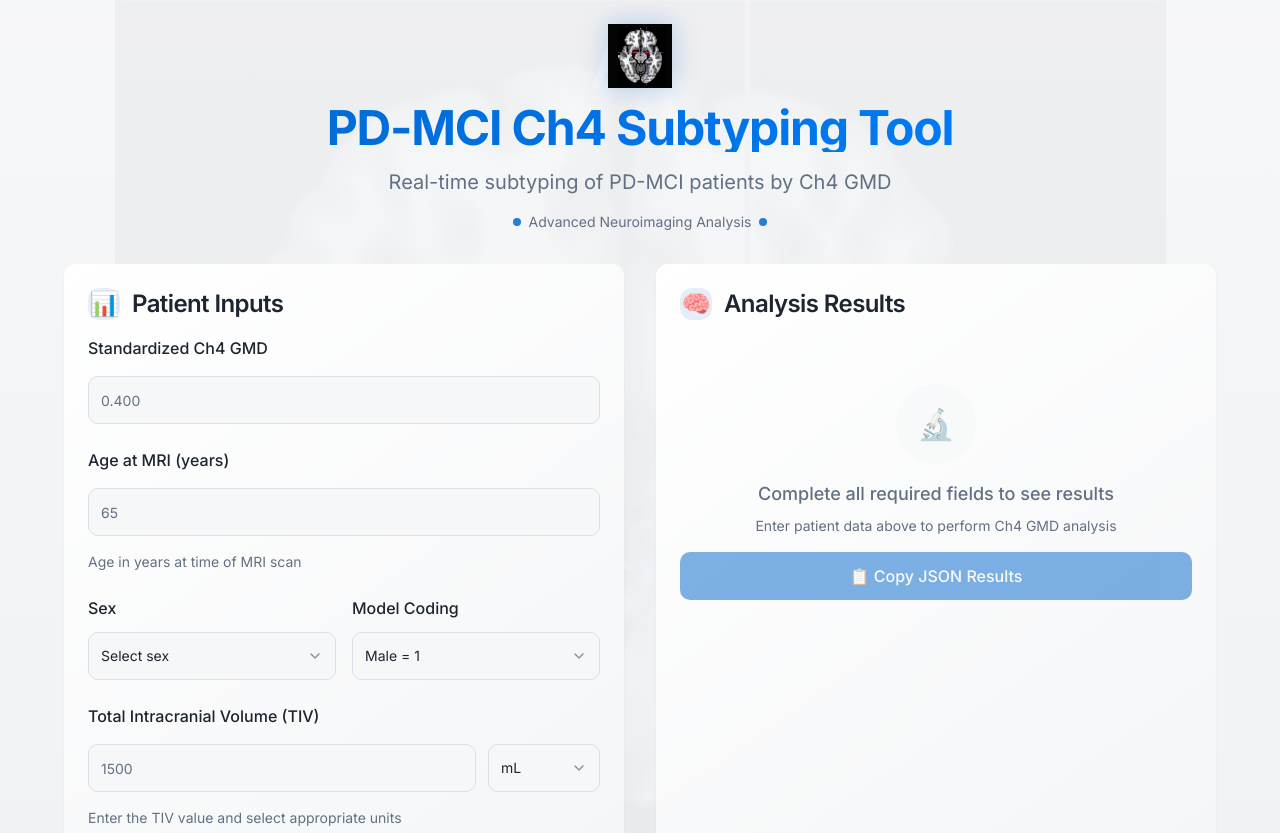
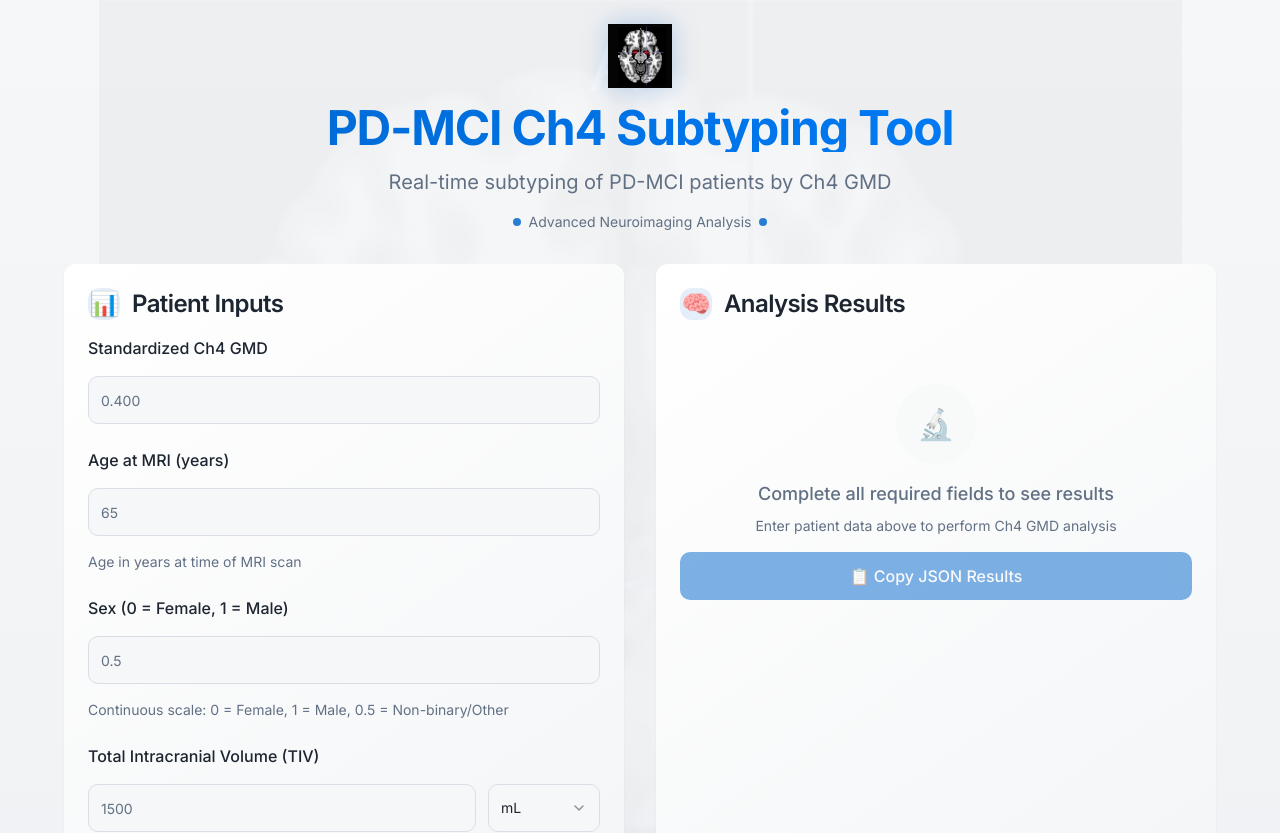
Before and after one commit to Negidamd/ch4-subtyper, a React (Vite) app: page / in a window 1280 px wide. Shown: the top 833 px of the page. Built offline with nearby package versions, Linux system fonts and the light colour scheme.

Commit message:
Refactor input controls
Remove the "Which sex = 1 in the model?" option and implement sliders for all continuous input variables.

```diff
--- a/src/pages/Index.tsx
+++ b/src/pages/Index.tsx
@@ -27,7 +27,6 @@ interface InputData {
   Ch4std: string;
   ageAtMRI: string;
   sex: string;
-  sexCodingInModel: string;
   TIV_entered: string;
   TIV_units: string;
   TIV_custom_multiplier: string;
@@ -37,7 +36,6 @@ interface ValidationErrors {
   Ch4std?: string;
   ageAtMRI?: string;
   sex?: string;
-  sexCodingInModel?: string;
   TIV_entered?: string;
   TIV_custom_multiplier?: string;
 }
@@ -50,7 +48,6 @@ const Index = () => {
     Ch4std: '',
     ageAtMRI: '',
     sex: '',
-    sexCodingInModel: 'male=1',
     TIV_entered: '',
     TIV_units: 'mL',
     TIV_custom_multiplier: '1'
@@ -60,7 +57,7 @@ const Index = () => {
   const [showDebug, setShowDebug] = useState(false);
 
   const validateField = useCallback((key: keyof InputData, value: string): string | undefined => {
-    if (key === 'sex' || key === 'sexCodingInModel' || key === 'TIV_units') {
+    if (key === 'TIV_units') {
       if (!value.trim()) {
         return 'This field is required';
       }
@@ -78,6 +75,10 @@ const Index = () => {
 
     if (key === 'ageAtMRI' && (numValue < 0 || numValue > 120)) {
       return 'Age must be between 0 and 120 years';
+    }
+
+    if (key === 'sex' && (numValue < 0 || numValue > 1)) {
+      return 'Sex must be between 0 (Female) and 1 (Male)';
     }
 
     if ((key === 'Ch4std' || key === 'TIV_entered') && numValue < 0) {
@@ -118,6 +119,8 @@ const Index = () => {
         return { min: 0, max: 1, step: 0.001 };
       case 'ageAtMRI':
         return { min: 0, max: 120, step: 1 };
+      case 'sex':
+        return { min: 0, max: 1, step: 0.01 };
       case 'TIV_entered':
         return inputs.TIV_units === 'mm³'
           ? { min: 0, max: 2000000, step: 1000 }
@@ -140,12 +143,11 @@ const Index = () => {
   }, [inputs.TIV_units, inputs.TIV_custom_multiplier]);
 
   const isValid = useMemo(() => {
-    const requiredFields = ['Ch4std', 'ageAtMRI', 'sex', 'sexCodingInModel', 'TIV_entered'];
+    const requiredFields = ['Ch4std', 'ageAtMRI', 'sex', 'TIV_entered'];
     const hasAllFields = requiredFields.every(field => inputs[field as keyof InputData].trim() !== '');
     const hasNoErrors = Object.keys(errors).length === 0;
     const noNaNValues = requiredFields.every(field => {
       const value = inputs[field as keyof InputData];
-      if (field === 'sex' || field === 'sexCodingInModel') return value !== '';
       return !isNaN(Number(value));
     });
 
@@ -170,10 +172,8 @@ const Index = () => {
     // Compute scaled participant Ch4 GMD
     const participantCh4GMD = (((Ch4std - COEF.ctrl_mean) / COEF.ctrl_sd) * COEF.scale_sd) + COEF.scale_mean;
 
-    // Map sex to 0/1 based on coding
-    const sex01 = inputs.sexCodingInModel === 'male=1'
-      ? (inputs.sex === 'Male' ? 1 : 0)
-      : (inputs.sex === 'Female' ? 1 : 0);
+    // Use sex value directly (0-1 scale)
+    const sex01 = Number(inputs.sex);
 
     // Compute predicted value using regression
     const intercept_term = COEF.intercept;
@@ -209,7 +209,6 @@ const Index = () => {
       Ch4std: '',
       ageAtMRI: '',
       sex: '',
-      sexCodingInModel: 'male=1',
       TIV_entered: '',
       TIV_units: 'mL',
       TIV_custom_multiplier: '1'
@@ -224,8 +223,7 @@ const Index = () => {
       input: {
         Ch4std: Number(inputs.Ch4std),
         ageAtMRI: Number(inputs.ageAtMRI),
-        sex: inputs.sex,
-        sexCodingInModel: inputs.sexCodingInModel,
+        sex: Number(inputs.sex),
         TIV_entered: Number(inputs.TIV_entered),
         TIV_units: inputs.TIV_units,
         TIV_scale_to_mL: computedResults.TIV_scale_to_mL,
@@ -374,42 +372,47 @@ const Index = () => {
                   )}
                 </div>
 
-                <div className="grid grid-cols-2 gap-4">
-                  <div className="space-y-3">
-                    <Label htmlFor="sex" className="text-base font-medium">Sex</Label>
-                    <Select value={inputs.sex} onValueChange={(value) => handleInputChange('sex', value)}>
-                      <SelectTrigger className={`h-12 ${errors.sex ? 'border-destructive' : ''}`} aria-describedby="sex-error">
-                        <SelectValue placeholder="Select sex" />
-                      </SelectTrigger>
-                      <SelectContent>
-                        <SelectItem value="Male">Male</SelectItem>
-                        <SelectItem value="Female">Female</SelectItem>
-                      </SelectContent>
-                    </Select>
-                    {errors.sex && (
-                      <p id="sex-error" className="text-sm text-destructive font-medium animate-fade-in" role="alert">
-                        {errors.sex}
-                      </p>
+                <div className="space-y-4">
+                  <Label htmlFor="sex" className="text-base font-medium">Sex (0 = Female, 1 = Male)</Label>
+                  <div className="space-y-4">
+                    <Input
+                      id="sex"
+                      type="number"
+                      step="0.01"
+                      min="0"
+                      max="1"
+                      value={inputs.sex}
+                      onChange={(e) => handleInputChange('sex', e.target.value)}
+                      className={`h-12 text-lg ${errors.sex ? 'border-destructive focus:ring-destructive' : 'focus:ring-primary'} transition-all duration-200`}
+                      aria-describedby="sex-help sex-error"
+                      placeholder="0.5"
+                    />
+                    {inputs.sex && !isNaN(Number(inputs.sex)) && (
+                      <div className="space-y-3 p-4 bg-muted/30 rounded-lg">
+                        <div className="flex justify-between text-sm text-muted-foreground font-mono">
+                          <span>0 (Female)</span>
+                          <span className="font-semibold text-primary">{inputs.sex}</span>
+                          <span>1 (Male)</span>
+                        </div>
+                        <Slider
+                          value={[Number(inputs.sex) || 0]}
+                          onValueChange={(value) => handleSliderChange('sex', value)}
+                          min={0}
+                          max={1}
+                          step={0.01}
+                          className="w-full"
+                        />
+                      </div>
                     )}
                   </div>
-
-                  <div className="space-y-3">
-                    <Label htmlFor="sexCodingInModel" className="text-base font-medium">Model Coding</Label>
-                    <Select value={inputs.sexCodingInModel} onValueChange={(value) => handleInputChange('sexCodingInModel', value)}>
-                      <SelectTrigger className={`h-12 ${errors.sexCodingInModel ? 'border-destructive' : ''}`} aria-describedby="sexCodingInModel-error">
-                        <SelectValue placeholder="Which = 1?" />
-                      </SelectTrigger>
-                      <SelectContent>
-                        <SelectItem value="male=1">Male = 1</SelectItem>
-                        <SelectItem value="female=1">Female = 1</SelectItem>
-                      </SelectContent>
-                    </Select>
-                    {errors.sexCodingInModel && (
-                      <p id="sexCodingInModel-error" className="text-sm text-destructive font-medium animate-fade-in" role="alert">
-                        {errors.sexCodingInModel}
-                      </p>
-                    )}
-                  </div>
+                  <p id="sex-help" className="text-sm text-muted-foreground">
+                    Continuous scale: 0 = Female, 1 = Male, 0.5 = Non-binary/Other
+                  </p>
+                  {errors.sex && (
+                    <p id="sex-error" className="text-sm text-destructive font-medium animate-fade-in" role="alert">
+                      {errors.sex}
+                    </p>
+                  )}
                 </div>
 
                 <div className="space-y-4">
```
